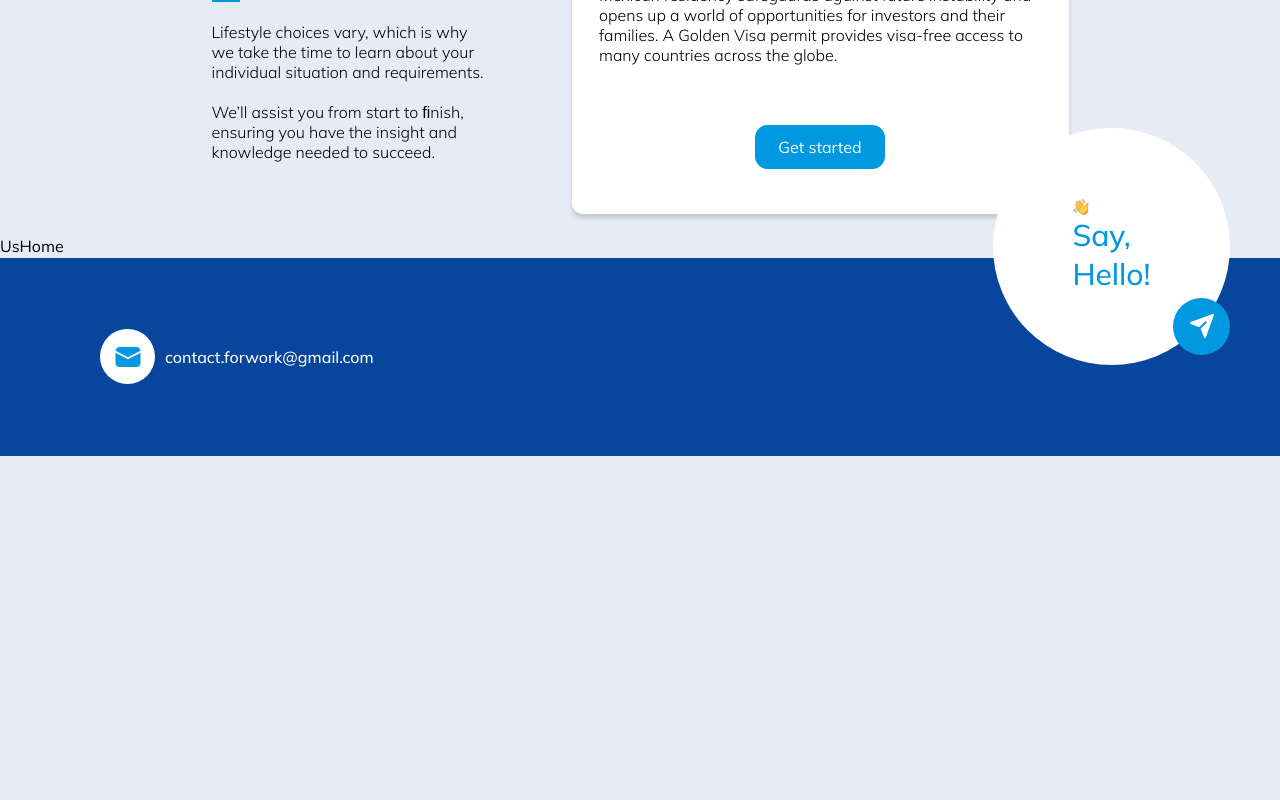
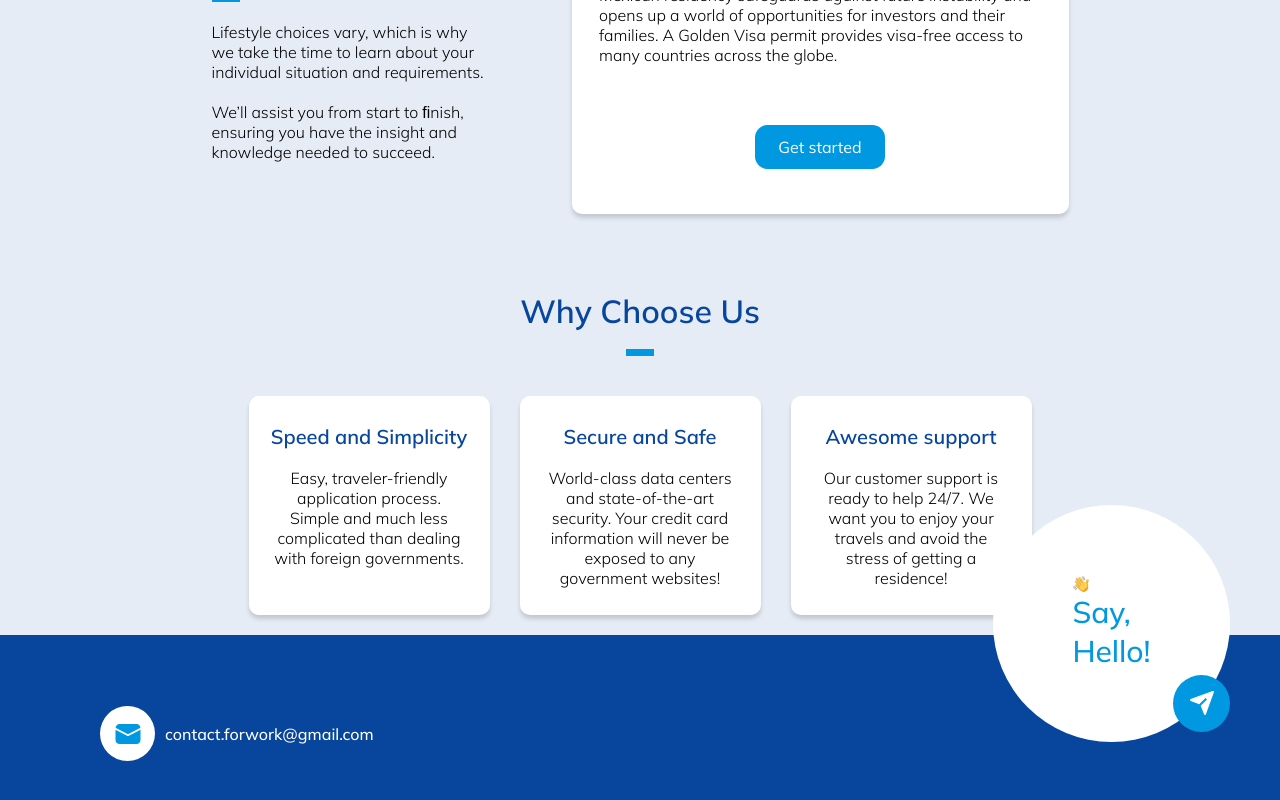
Before and after one commit to EnriqueChavez09/academlo_web, a Next.js app: page / in a window 1280 px wide. Shown: the part 1472-2272 px from the top of the page. Before the commit the page ends 1928 px from the top, so only its background shows below. Built offline with nearby package versions, Linux system fonts and the light colour scheme.

Commit message:
feat: maquetanto la seccion de us del home

```diff
--- /dev/null
+++ b/public/data/itemsUs.json
@@ -0,0 +1,17 @@
+[
+  {
+    "id": 1,
+    "title": "Speed and Simplicity",
+    "description": "Easy, traveler-friendly application process. Simple and much less complicated than dealing with foreign governments."
+  },
+  {
+    "id": 2,
+    "title": "Secure and Safe",
+    "description": "World-class data centers and state-of-the-art security. Your credit card information will never be exposed to any government websites!"
+  },
+  {
+    "id": 3,
+    "title": "Awesome support",
+    "description": "Our customer support is ready to help 24/7. We want you to enjoy your travels and avoid the stress of getting a residence!"
+  }
+]
--- a/src/lib/interfaces/index.ts
+++ b/src/lib/interfaces/index.ts
@@ -2,4 +2,5 @@ export * from './backgroundImageInterface'
 export * from './countryInterface'
 export * from './stepInterface'
 export * from './testimonyInterface'
+export * from './usInterface'
 export * from './userInterface'
--- /dev/null
+++ b/src/lib/interfaces/usInterface.ts
@@ -0,0 +1,5 @@
+export interface UsInterface {
+  id: number
+  title: string
+  description: string
+}
--- /dev/null
+++ b/src/lib/services/local/usService.ts
@@ -0,0 +1,9 @@
+import { UsInterface } from '@/lib/interfaces'
+import dataUs from '../../../../public/data/itemsUs.json'
+
+export class UsService {
+  static getListUs(): UsInterface[] {
+    const listUs: UsInterface[] = dataUs
+    return listUs
+  }
+}
--- /dev/null
+++ b/src/styles/components/home/ItemUsHome.scss
@@ -0,0 +1,20 @@
+.itemUsHome {
+  width: 241px;
+  height: 219px;
+  border-radius: 10px;
+  background-color: $quaternaryColor;
+  box-shadow: 0px 4px 4px rgba(0, 0, 0, 0.15);
+  margin: auto 15px !important;
+  p:nth-child(1) {
+    @extend .h3;
+    line-height: 22px;
+    text-align: center;
+    padding: 30px 20px 20px 20px;
+  }
+  p:nth-child(2) {
+    @extend .h4;
+    line-height: 20.08px;
+    text-align: center;
+    padding: 0px 25px;
+  }
+}
--- a/src/styles/components/home/index.scss
+++ b/src/styles/components/home/index.scss
@@ -1,2 +1,3 @@
 @import 'ItemUserHome.scss';
 @import 'InvestmentHome.scss';
+@import 'ItemUsHome.scss';
--- a/src/styles/containers/home/ProgramHome.scss
+++ b/src/styles/containers/home/ProgramHome.scss
@@ -1,7 +1,7 @@
 .programHome {
   display: flex;
   padding-top: 40px;
-  padding-bottom: 20px;
+  padding-bottom: 40px;
   &__text {
     max-width: 280px;
     margin: auto 40px auto auto !important;
--- /dev/null
+++ b/src/styles/containers/home/UsHome.scss
@@ -0,0 +1,22 @@
+.usHome {
+  padding-top: 40px;
+  padding-bottom: 20px;
+  &__text {
+    p:nth-child(1) {
+      @extend .h2;
+      line-height: 35.2px;
+      text-align: center;
+    }
+    div:nth-child(2) {
+      width: 28px;
+      height: 7px;
+      background-color: $tertiaryColor;
+      margin: 20px auto !important;
+    }
+  }
+  &__items {
+    display: flex;
+    padding-top: 20px;
+    justify-content: center;
+  }
+}
--- a/src/styles/containers/home/index.scss
+++ b/src/styles/containers/home/index.scss
@@ -1,2 +1,3 @@
 @import 'WelcomeHome.scss';
 @import 'ProgramHome.scss';
+@import 'UsHome.scss';
--- /dev/null
+++ b/src/ui/components/home/ItemUsHome.tsx
@@ -0,0 +1,15 @@
+import { UsInterface } from '@/lib/interfaces'
+import { FC } from 'react'
+
+type Props = {
+  itemUs: UsInterface
+}
+
+export const ItemUsHome: FC<Props> = ({ itemUs }) => {
+  return (
+    <div className="itemUsHome">
+      <p>{itemUs.title}</p>
+      <p>{itemUs.description}</p>
+    </div>
+  )
+}
--- a/src/ui/components/home/index.ts
+++ b/src/ui/components/home/index.ts
@@ -1,2 +1,3 @@
 export * from './InvestmentHome'
+export * from './ItemUsHome'
 export * from './ItemUserHome'
--- a/src/ui/containers/home/UsHome.tsx
+++ b/src/ui/containers/home/UsHome.tsx
@@ -1,3 +1,18 @@
+import { UsService } from '@/lib/services/local/usService'
+import { ItemUsHome } from '@/ui/components/home'
+
 export const UsHome = () => {
-  return <div>UsHome</div>
+  return (
+    <div className="usHome">
+      <div className="usHome__text">
+        <p>Why Choose Us</p>
+        <div></div>
+      </div>
+      <div className="usHome__items">
+        {UsService.getListUs().map((item) => {
+          return <ItemUsHome key={item.id} itemUs={item} />
+        })}
+      </div>
+    </div>
+  )
 }
```
